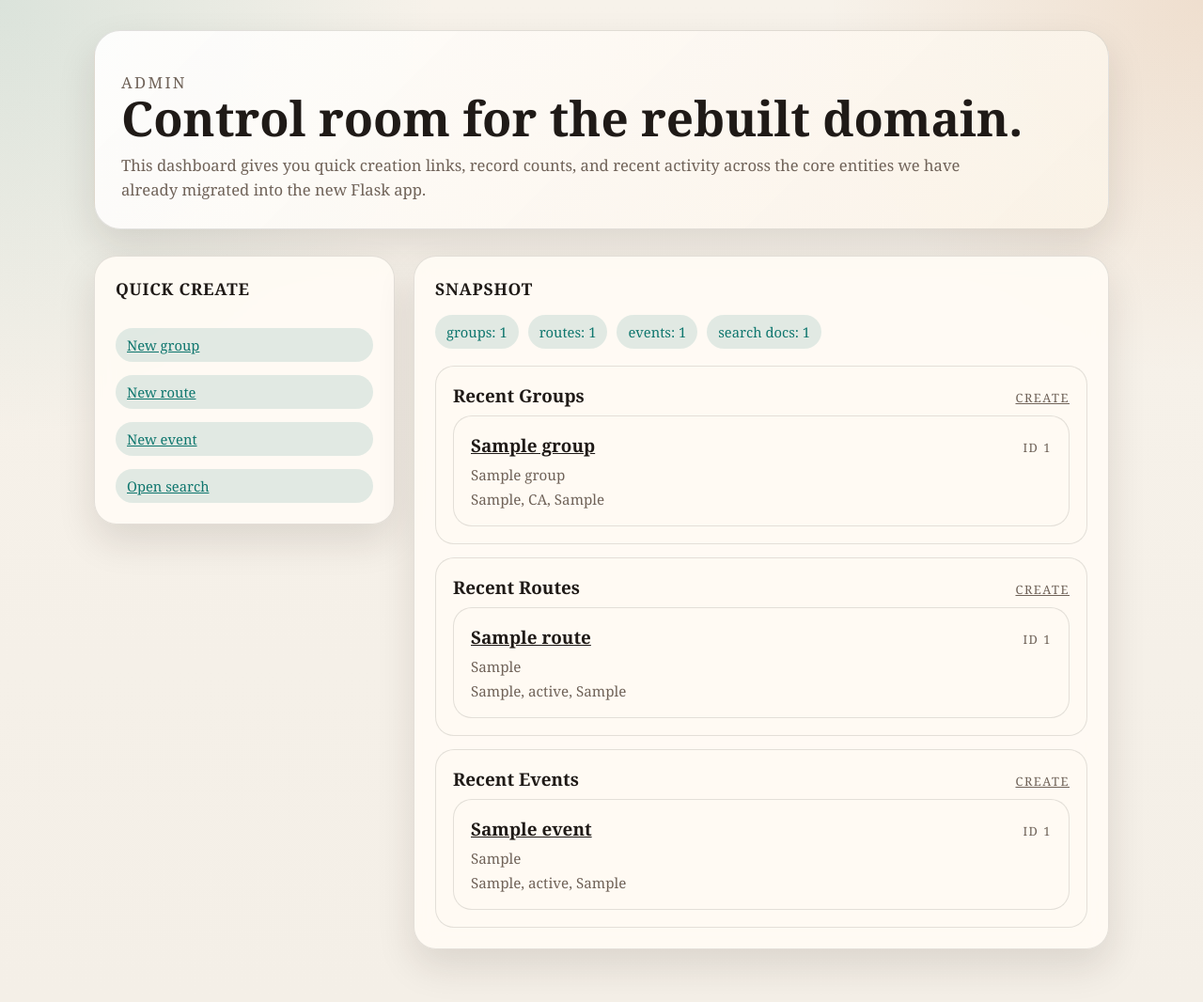
After one commit to bheliker/explor_codex, a Flask app: page /admin in a window 1280 px wide. The commit adds this page. Shown: the whole page at 94% size. Run offline with Flask 3, Linux system fonts and the light colour scheme; tables that the repository leaves empty hold one stand-in row (values such as "Sample post"); some libraries are stand-ins or nearby versions.

Commit message:
Add admin dashboard and create forms
- add an admin dashboard with recent records, counts, and quick-create links
- add browser-based creation forms for groups, routes, and events
- extend the shared admin form template to support both create and edit flows
- add dashboard and admin-create tests plus search freshness coverage
- document the new admin entry points and record the work in the worklog

```diff
--- a/app/routes.py
+++ b/app/routes.py
@@ -95,6 +95,36 @@ def admin_search_route() -> str:
     )
 
 
+@bp.get("/admin")
+def admin_dashboard_route() -> str:
+    return render_template(
+        "admin/dashboard.html",
+        sections=[
+            {
+                "items": [_dashboard_group_item(group) for group in _recent_records(Group)],
+                "new_url": url_for("core.admin_group_new_route"),
+                "title": "Recent Groups",
+            },
+            {
+                "items": [_dashboard_route_item(route) for route in _recent_records(Route)],
+                "new_url": url_for("core.admin_route_new_route"),
+                "title": "Recent Routes",
+            },
+            {
+                "items": [_dashboard_event_item(event) for event in _recent_records(Event)],
+                "new_url": url_for("core.admin_event_new_route"),
+                "title": "Recent Events",
+            },
+        ],
+        stats=[
+            {"count": _count_records(Group), "label": "groups"},
+            {"count": _count_records(Route), "label": "routes"},
+            {"count": _count_records(Event), "label": "events"},
+            {"count": _count_records(SearchDocument), "label": "search docs"},
+        ],
+    )
+
+
 @bp.get("/admin/groups/<int:group_id>")
 def admin_group_detail_route(group_id: int) -> str:
     group = _get_or_404(Group, group_id)
@@ -157,6 +187,7 @@ def admin_group_edit_route(group_id: int) -> str | Any:
 
     return render_template(
         "admin/edit.html",
+        dashboard_url=url_for("core.admin_dashboard_route"),
         detail_url=url_for("core.admin_group_detail_route", group_id=group.id),
         entity_id=group.id,
         entity_type_label="Group",
@@ -194,7 +225,65 @@ def admin_group_edit_route(group_id: int) -> str | Any:
                 _csv_value(group.ride_classes),
             ),
         ],
+        intro_text=(
+            "Make a focused change to this group and the admin/search surface "
+            "will update automatically."
+        ),
+        mode_title="Edit",
         page_title=group.name or "Group",
+        submit_label="Save Changes",
+    )
+
+
+@bp.route("/admin/groups/new", methods=["GET", "POST"])
+def admin_group_new_route() -> str | Any:
+    if request.method == "POST":
+        group = create_group(
+            name=_form_required_str("name"),
+            shortname=_form_required_str("shortname"),
+            invite_only=_form_bool("invite_only"),
+            private=_form_bool("private"),
+            home_town=_form_optional_str("home_town"),
+            home_state=_form_optional_str("home_state"),
+            home_country=_form_optional_str("home_country"),
+            home_latlng=_form_optional_str("home_latlng"),
+            home_add=_form_optional_str("home_add"),
+            full_address=_form_optional_str("full_address"),
+            geoll=_form_optional_str("geoll"),
+            preference_tags=_form_csv_list("preference_tags"),
+            tags=_form_csv_list("tags"),
+            rider_classes=_form_csv_list("rider_classes"),
+            ride_classes=_form_csv_list("ride_classes"),
+        )
+        return redirect(url_for("core.admin_group_detail_route", group_id=group.id))
+
+    return render_template(
+        "admin/edit.html",
+        dashboard_url=url_for("core.admin_dashboard_route"),
+        detail_url=None,
+        entity_id=None,
+        entity_type_label="Group",
+        fields=[
+            _edit_text_field("name", "Name", None),
+            _edit_text_field("shortname", "Shortname", None),
+            _edit_checkbox_field("invite_only", "Invite only", False),
+            _edit_checkbox_field("private", "Private", False),
+            _edit_text_field("home_town", "Home town", None),
+            _edit_text_field("home_state", "Home state", None),
+            _edit_text_field("home_country", "Home country", None),
+            _edit_text_field("home_latlng", "Home latlng", None),
+            _edit_text_field("home_add", "Home address", None),
+            _edit_text_field("full_address", "Full address", None),
+            _edit_text_field("geoll", "Geometry", None),
+            _edit_text_field("tags", "Tags (comma separated)", None),
+            _edit_text_field("preference_tags", "Preference tags (comma separated)", None),
+            _edit_text_field("rider_classes", "Rider classes (comma separated)", None),
+            _edit_text_field("ride_classes", "Ride classes (comma separated)", None),
+        ],
+        intro_text="Create a new group record from the browser-based admin UI.",
+        mode_title="Create",
+        page_title="Group",
+        submit_label="Create Group",
     )
 
 
@@ -262,6 +351,7 @@ def admin_route_edit_route(route_id: int) -> str | Any:
 
     return render_template(
         "admin/edit.html",
+        dashboard_url=url_for("core.admin_dashboard_route"),
         detail_url=url_for("core.admin_route_detail_route", route_id=route.id),
         entity_id=route.id,
         entity_type_label="Route",
@@ -296,7 +386,81 @@ def admin_route_edit_route(route_id: int) -> str | Any:
             _edit_textarea_field("summary_polyline", "Summary polyline", route.summary_polyline),
             _edit_textarea_field("full_track", "Full track", route.full_track),
         ],
+        intro_text="Tune route metadata from the admin UI without leaving the browser.",
+        mode_title="Edit",
         page_title=route.name or "Route",
+        submit_label="Save Changes",
+    )
+
+
+@bp.route("/admin/routes/new", methods=["GET", "POST"])
+def admin_route_new_route() -> str | Any:
+    if request.method == "POST":
+        route = create_route(
+            name=_form_required_str("name"),
+            desc=_form_optional_str("desc"),
+            private=_form_optional_nullable_bool("private"),
+            duration=_form_optional_float("duration"),
+            length=_form_optional_float("length"),
+            elevation_gain=_form_optional_float("elevation_gain"),
+            tags=_form_csv_list("tags"),
+            elevation_array=_form_csv_float_list("elevation_array"),
+            route_type=_form_optional_str("type"),
+            subtype=_form_optional_str("subtype"),
+            src=_form_optional_str("src"),
+            src_id=_form_optional_str("src_id"),
+            start_latitude=_form_optional_float("start_latitude"),
+            start_longitude=_form_optional_float("start_longitude"),
+            end_latitude=_form_optional_float("end_latitude"),
+            end_longitude=_form_optional_float("end_longitude"),
+            summary_polyline=_form_optional_str("summary_polyline"),
+            full_track=_form_optional_str("full_track"),
+            city=_form_optional_str("city"),
+            state=_form_optional_str("state"),
+            country=_form_optional_str("country"),
+            address=_form_optional_str("address"),
+            map_thumbnail=_form_optional_str("map_thumbnail"),
+        )
+        return redirect(url_for("core.admin_route_detail_route", route_id=route.id))
+
+    return render_template(
+        "admin/edit.html",
+        dashboard_url=url_for("core.admin_dashboard_route"),
+        detail_url=None,
+        entity_id=None,
+        entity_type_label="Route",
+        fields=[
+            _edit_text_field("name", "Name", None),
+            _edit_textarea_field("desc", "Description", None),
+            _edit_text_field("private", "Private (true/false)", None),
+            _edit_text_field("type", "Type", None),
+            _edit_text_field("subtype", "Subtype", None),
+            _edit_text_field("duration", "Duration", None),
+            _edit_text_field("length", "Length", None),
+            _edit_text_field("elevation_gain", "Elevation gain", None),
+            _edit_text_field("elevation_array", "Elevation array (comma separated)", None),
+            _edit_text_field("src", "Source", None),
+            _edit_text_field("src_id", "Source ID", None),
+            _edit_text_field("city", "City", None),
+            _edit_text_field("state", "State", None),
+            _edit_text_field("country", "Country", None),
+            _edit_text_field("address", "Address", None),
+            _edit_text_field("map_thumbnail", "Map thumbnail", None),
+            _edit_text_field("start_latitude", "Start latitude", None),
+            _edit_text_field("start_longitude", "Start longitude", None),
+            _edit_text_field("end_latitude", "End latitude", None),
+            _edit_text_field("end_longitude", "End longitude", None),
+            _edit_text_field("tags", "Tags (comma separated)", None),
+            _edit_textarea_field("summary_polyline", "Summary polyline", None),
+            _edit_textarea_field("full_track", "Full track", None),
+        ],
+        intro_text=(
+            "Create a new route record and immediately make it available in "
+            "search and admin drill-down views."
+        ),
+        mode_title="Create",
+        page_title="Route",
+        submit_label="Create Route",
     )
 
 
@@ -397,6 +561,7 @@ def admin_event_edit_route(event_id: int) -> str | Any:
 
     return render_template(
         "admin/edit.html",
+        dashboard_url=url_for("core.admin_dashboard_route"),
         detail_url=url_for("core.admin_event_detail_route", event_id=event.id),
         entity_id=event.id,
         entity_type_label="Event",
@@ -424,7 +589,82 @@ def admin_event_edit_route(event_id: int) -> str | Any:
             _edit_text_field("geoll", "Geometry", event.geoll),
             _edit_text_field("tags", "Tags (comma separated)", _csv_value(event.tags)),
         ],
+        intro_text="Adjust event details and keep the admin/search layer aligned automatically.",
+        mode_title="Edit",
         page_title=event.name or "Event",
+        submit_label="Save Changes",
+    )
+
+
+@bp.route("/admin/events/new", methods=["GET", "POST"])
+def admin_event_new_route() -> str | Any:
+    if request.method == "POST":
+        route = _optional_related_record(Route, "route_id")
+        activity = _optional_related_record(Activity, "activity_id")
+        event = create_event(
+            name=_form_required_str("name"),
+            route=route,
+            activity=activity,
+            private=_form_bool("private"),
+            description=_form_optional_str("description"),
+            url=_form_optional_str("url"),
+            reg_url=_form_optional_str("reg_url"),
+            photo_url=_form_optional_str("photo_url"),
+            logo=_form_optional_str("logo"),
+            profile_photo=_form_optional_str("profile_photo"),
+            notes=_form_optional_str("notes"),
+            tags=_form_csv_list("tags"),
+            lat=_form_optional_float("lat"),
+            lon=_form_optional_float("lon"),
+            town=_form_optional_str("town"),
+            state=_form_optional_str("state"),
+            country=_form_optional_str("country"),
+            latlng=_form_optional_str("latlng"),
+            geoll=_form_optional_str("geoll"),
+        )
+        event.primary_activity = _form_optional_str("primary_activity")
+        event.type = _form_optional_str("type")
+        event.subtype = _form_optional_str("subtype")
+        db.session.commit()
+        return redirect(url_for("core.admin_event_detail_route", event_id=event.id))
+
+    return render_template(
+        "admin/edit.html",
+        dashboard_url=url_for("core.admin_dashboard_route"),
+        detail_url=None,
+        entity_id=None,
+        entity_type_label="Event",
+        fields=[
+            _edit_text_field("name", "Name", None),
+            _edit_checkbox_field("private", "Private", False),
+            _edit_textarea_field("description", "Description", None),
+            _edit_text_field("primary_activity", "Primary activity", None),
+            _edit_text_field("type", "Type", None),
+            _edit_text_field("subtype", "Subtype", None),
+            _edit_text_field("route_id", "Route ID", None),
+            _edit_text_field("activity_id", "Activity ID", None),
+            _edit_text_field("url", "URL", None),
+            _edit_text_field("reg_url", "Registration URL", None),
+            _edit_text_field("photo_url", "Photo URL", None),
+            _edit_text_field("logo", "Logo", None),
+            _edit_text_field("profile_photo", "Profile photo", None),
+            _edit_textarea_field("notes", "Notes", None),
+            _edit_text_field("town", "Town", None),
+            _edit_text_field("state", "State", None),
+            _edit_text_field("country", "Country", None),
+            _edit_text_field("lat", "Latitude", None),
+            _edit_text_field("lon", "Longitude", None),
+            _edit_text_field("latlng", "Latlng", None),
+            _edit_text_field("geoll", "Geometry", None),
+            _edit_text_field("tags", "Tags (comma separated)", None),
+        ],
+        intro_text=(
+            "Create a new event from the browser-based admin UI and jump "
+            "straight into its detail page."
+        ),
+        mode_title="Create",
+        page_title="Event",
+        submit_label="Create Event",
     )
 
 
@@ -1331,6 +1571,45 @@ def _admin_search_result_item(document: SearchDocument) -> dict[str, object]:
     }
 
 
+def _dashboard_group_item(group: Group) -> dict[str, object]:
+    return {
+        "detail_url": url_for("core.admin_group_detail_route", group_id=group.id),
+        "id": group.id,
+        "location": _join_location(group.home_town, group.home_state, group.home_country),
+        "subtitle": group.shortname or group.primary_activity or group.type,
+        "title": group.name or "Group",
+    }
+
+
+def _dashboard_route_item(route: Route) -> dict[str, object]:
+    return {
+        "detail_url": url_for("core.admin_route_detail_route", route_id=route.id),
+        "id": route.id,
+        "location": _join_location(route.city, route.state, route.country),
+        "subtitle": route.subtype or route.type,
+        "title": route.name or "Route",
+    }
+
+
+def _dashboard_event_item(event: Event) -> dict[str, object]:
+    return {
+        "detail_url": url_for("core.admin_event_detail_route", event_id=event.id),
+        "id": event.id,
+        "location": _join_location(event.town, event.state, event.country),
+        "subtitle": event.subtype or event.type or event.primary_activity,
+        "title": event.name or "Event",
+    }
+
+
+def _recent_records(model: type[ModelT], *, limit: int = 5) -> list[ModelT]:
+    order_column = cast(Any, model).id.desc()
+    return list(db.session.scalars(select(model).order_by(order_column).limit(limit)))
+
+
+def _count_records(model: type[ModelT]) -> int:
+    return db.session.scalar(select(func.count()).select_from(model)) or 0
+
+
 def _admin_detail_url(entity_type: str, entity_id: int | None) -> str | None:
     if entity_id is None:
         return None
--- /dev/null
+++ b/templates/admin/dashboard.html
@@ -0,0 +1,69 @@
+{% extends "base.html" %}
+
+{% block title %}Admin Dashboard | explor_codex{% endblock %}
+
+{% block body %}
+  <section class="hero">
+    <p class="eyebrow">Admin</p>
+    <h1>Control room for the rebuilt domain.</h1>
+    <p>
+      This dashboard gives you quick creation links, record counts, and recent activity across the
+      core entities we have already migrated into the new Flask app.
+    </p>
+  </section>
+
+  <section class="grid">
+    <aside class="panel stack">
+      <h2>Quick Create</h2>
+      <a class="pill" href="{{ url_for('core.admin_group_new_route') }}">New group</a>
+      <a class="pill" href="{{ url_for('core.admin_route_new_route') }}">New route</a>
+      <a class="pill" href="{{ url_for('core.admin_event_new_route') }}">New event</a>
+      <a class="pill" href="{{ url_for('core.admin_search_route') }}">Open search</a>
+    </aside>
+
+    <section class="panel">
+      <h2>Snapshot</h2>
+      <div class="summary">
+        {% for stat in stats %}
+          <span class="pill">{{ stat.label }}: {{ stat.count }}</span>
+        {% endfor %}
+      </div>
+      <div class="result-list">
+        {% for section in sections %}
+          <article class="result-card">
+            <div class="result-head">
+              <h3 class="result-title">{{ section["title"] }}</h3>
+              {% if section["new_url"] %}
+                <span class="result-type"><a href="{{ section["new_url"] }}">Create</a></span>
+              {% endif %}
+            </div>
+            {% if section["items"] %}
+              <div class="result-list">
+                {% for item in section["items"] %}
+                  <article class="result-card">
+                    <div class="result-head">
+                      <h4 class="result-title"><a href="{{ item["detail_url"] }}">{{ item["title"] }}</a></h4>
+                      <span class="result-type">ID {{ item["id"] }}</span>
+                    </div>
+                    {% if item["subtitle"] or item["location"] %}
+                      <div class="result-meta">
+                        {% if item["subtitle"] %}
+                          <div>{{ item["subtitle"] }}</div>
+                        {% endif %}
+                        {% if item["location"] %}
+                          <div>{{ item["location"] }}</div>
+                        {% endif %}
+                      </div>
+                    {% endif %}
+                  </article>
+                {% endfor %}
+              </div>
+            {% else %}
+              <div class="empty">No records yet.</div>
+            {% endif %}
+          </article>
+        {% endfor %}
+      </div>
+    </section>
+  </section>
+{% endblock %}
```
Also changed, not shown: WORKLOG.md (+46 -0 lines), templates/admin/edit.html (+11 -6 lines), tests/test_app.py (+103 -0 lines), README.md.
